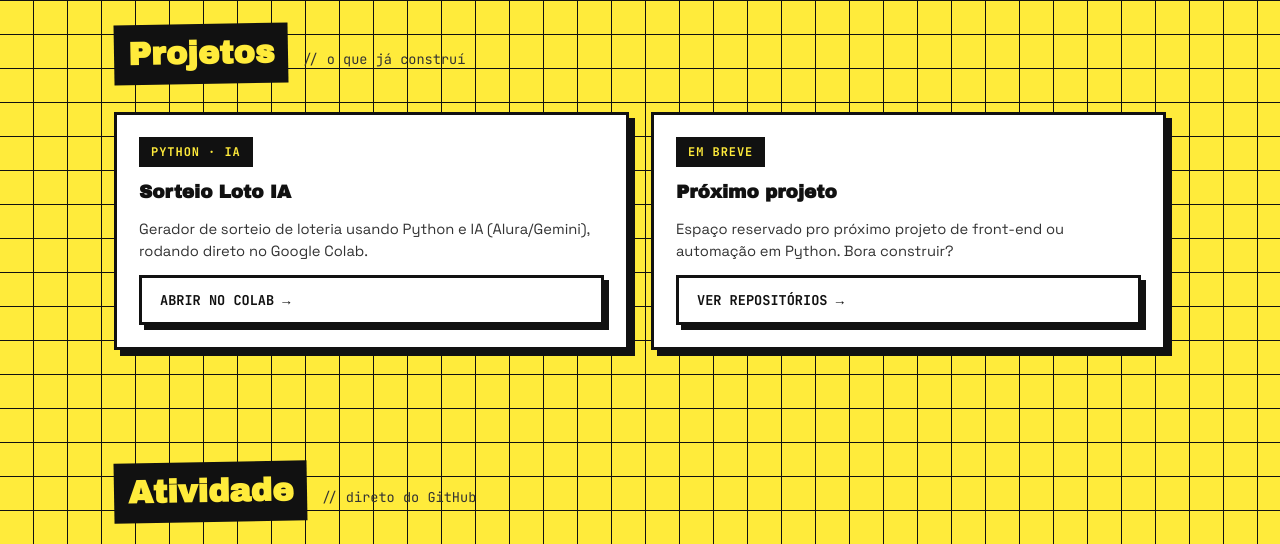
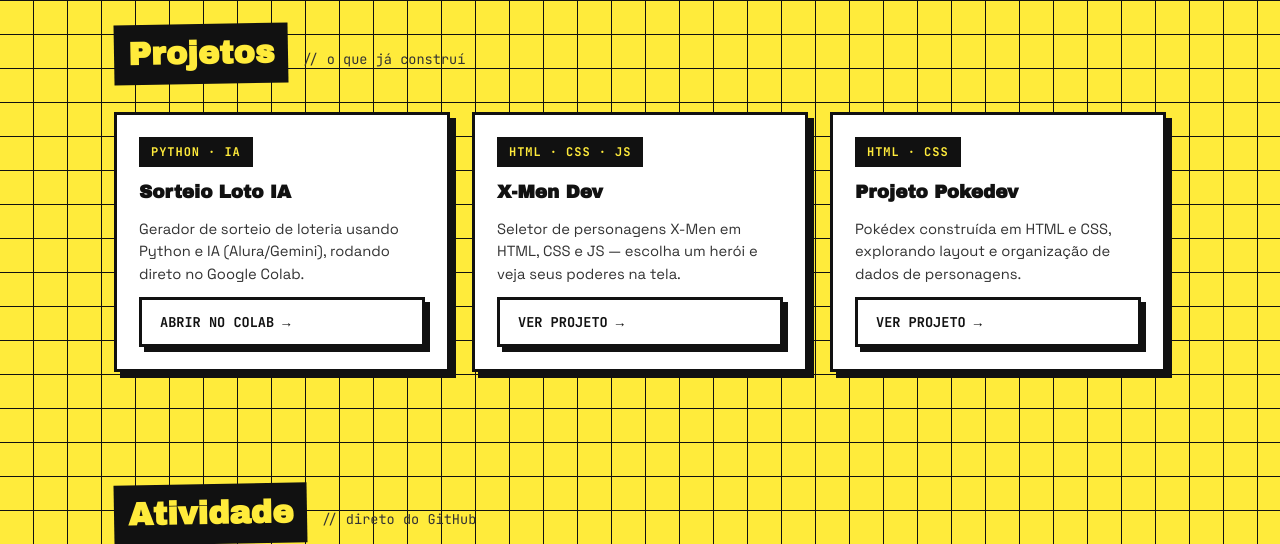
Before and after one commit to 10jsc/10jsc.github.io, a plain HTML site: page index.html in a window 1280 px wide. Shown: the part 815-1359 px from the top of the page. Drawn offline with Linux system fonts and the light colour scheme.

Commit message:
Fix HTML formatting and structure

```diff
--- a/index.html
+++ b/index.html
@@ -323,10 +323,16 @@
         <a class="btn plink" href="https://colab.research.google.com/github/10jsc/10jsc/blob/main/Sorteio_Loto_IAAlura.ipynb" target="_blank" rel="noopener">Abrir no Colab →</a>
       </div>
       <div class="box proj-card">
-        <span class="tag ptag">Em breve</span>
-        <h3>Próximo projeto</h3>
-        <p>Espaço reservado pro próximo projeto de front-end ou automação em Python. Bora construir?</p>
-        <a class="btn plink" href="https://github.com/10jsc?tab=repositories" target="_blank" rel="noopener">Ver repositórios →</a>
+        <span class="tag ptag">HTML · CSS · JS</span>
+        <h3>X-Men Dev</h3>
+        <p>Seletor de personagens X-Men em HTML, CSS e JS — escolha um herói e veja seus poderes na tela.</p>
+        <a class="btn plink" href="https://10jsc.github.io/x-men-dev/" target="_blank" rel="noopener">Ver projeto →</a>
+      </div>
+      <div class="box proj-card">
+        <span class="tag ptag">HTML · CSS</span>
+        <h3>Projeto Pokedev</h3>
+        <p>Pokédex construída em HTML e CSS, explorando layout e organização de dados de personagens.</p>
+        <a class="btn plink" href="https://10jsc.github.io/projeto-pokedev/" target="_blank" rel="noopener">Ver projeto →</a>
       </div>
     </div>
   </section>
```
